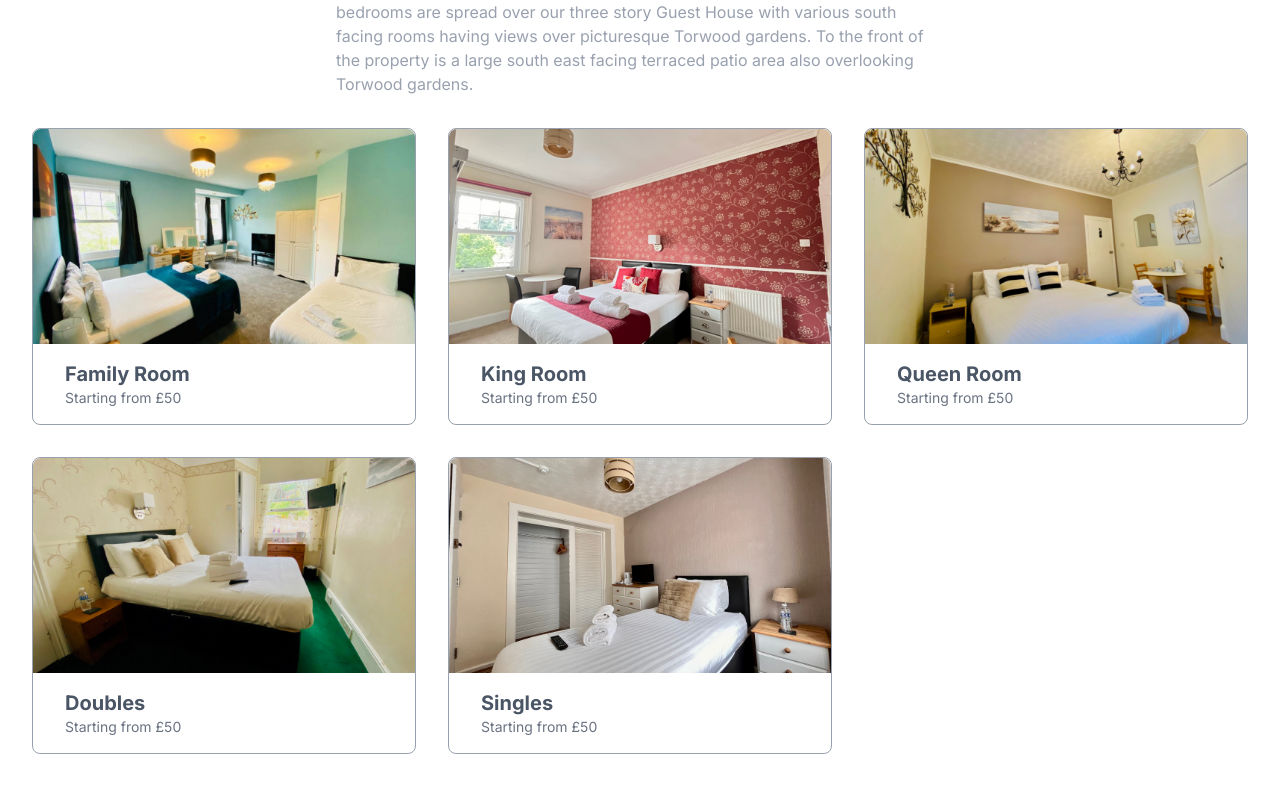
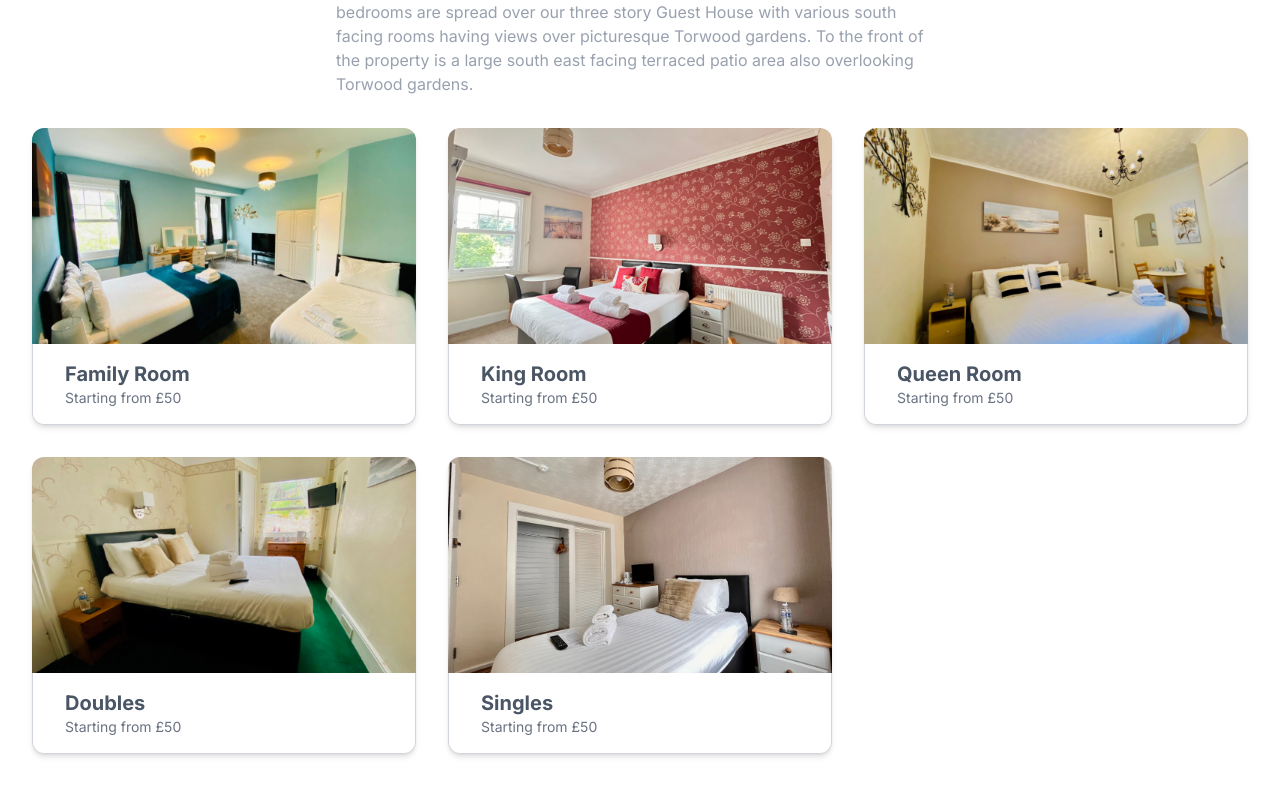
Before and after one commit to ayrbox/tusker-lodge, a Next.js app: page /rooms in a window 1280 px wide. Shown: the part 541-1340 px from the top of the page. Built offline with nearby package versions, Linux system fonts and the light colour scheme.

Commit message:
fix: rooms card border

```diff
--- a/src/components/RoomCard.tsx
+++ b/src/components/RoomCard.tsx
@@ -8,9 +8,9 @@ export default function RoomCard(props: {
   href: string;
 }) {
   return (
-    <div className="relative group border border-gray-400 rounded-lg">
-      <Image className="rounded-t-lg" src={props.image} alt={props.name} />
-      <div className="py-4 px-8 flex items-center justify-between">
+    <div className="relative group shadow-md rounded-xl">
+      <Image className="rounded-t-xl" src={props.image} alt={props.name} />
+      <div className="py-4 px-8 flex items-center justify-between border-b border-l border-r border-gray-300 rounded-b-xl">
         <div>
           <h3 className="text-xl font-bold text-gray-600">{props.name}</h3>{" "}
           <p className="text-sm text-gray-500">{props.info}</p>
```
